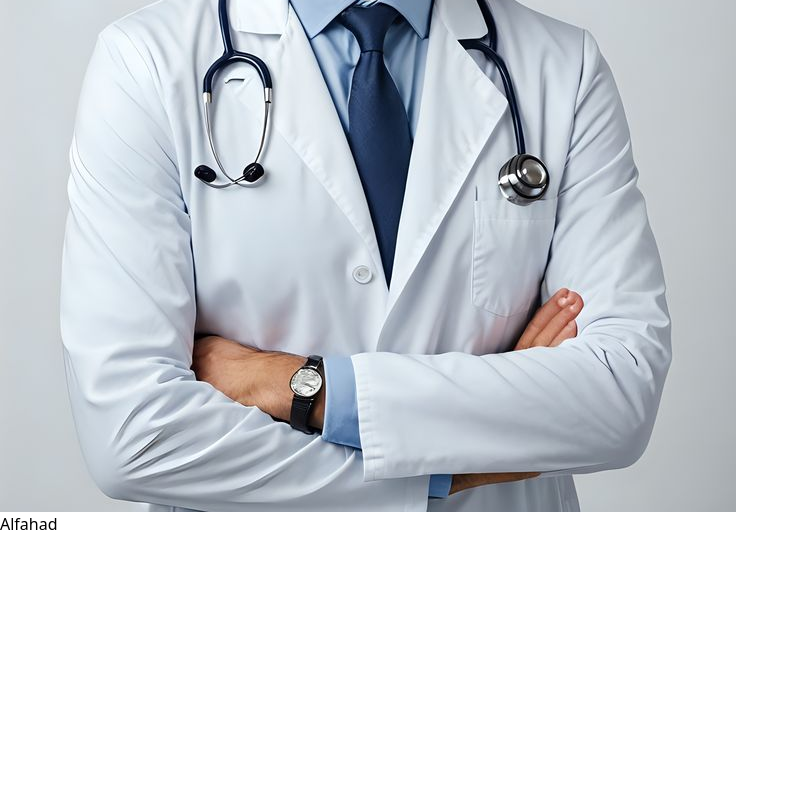
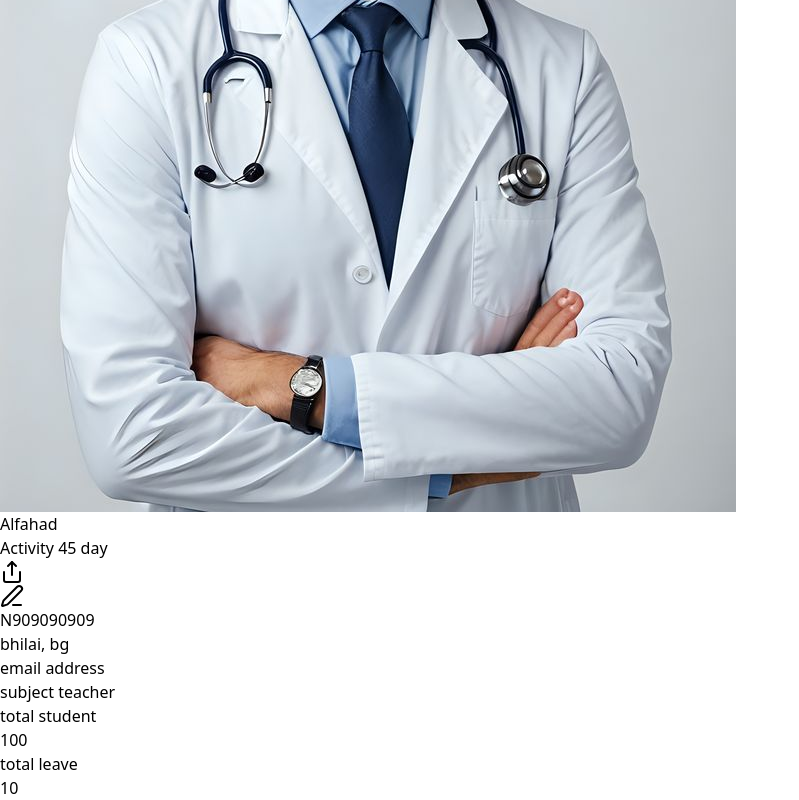
Before and after one commit to MDAlfahad/WorkBench, a React (Vite) app: page /teacher-dashboard in a window 1280 px wide. Shown: the part 1686-2486 px from the top of the page, without its empty margins (0-799 px from the left). Before the commit the page ends 2222 px from the top, so only its background shows below. Built offline with nearby package versions, Linux system fonts and the light colour scheme.

Commit message:
feat: refactor TeacherDashboard to improve component structure and add missing icons

```diff
--- a/src/components/pages/authPage/TeacherDashboard.jsx
+++ b/src/components/pages/authPage/TeacherDashboard.jsx
@@ -1,5 +1,14 @@
-import { Cog, NotebookPen, ReceiptText, User, Users, X } from "lucide-react";
-import React, { useState } from "react";
+import {
+  Cog,
+  NotebookPen,
+  PenLine,
+  ReceiptText,
+  Share,
+  User,
+  Users,
+  X,
+} from "lucide-react";
+import { useState } from "react";
 import Image from "../../../assets/doctor.jpg";
 
 const TeacherDashboard = () => {
@@ -25,8 +34,37 @@ const TeacherDashboard = () => {
             <img src={Image} alt="" className="w-full h-full object-cover " />
           </div>
           <div>
-            <h1>Alfahad</h1>
-            <p></p>
+            <div>
+              <div>
+                <h1>Alfahad</h1>
+                <p>Activity 45 day</p>
+              </div>
+              <div>
+                <Share />
+                <PenLine />
+              </div>
+            </div>
+            <div>
+              <div>
+                <p>N909090909</p>
+                <p>bhilai, bg</p>
+              </div>
+              <div>
+                <p>email address</p>
+                <p>subject teacher</p>
+              </div>
+            </div>
+          </div>
+          <div>
+            <div>
+              <p>total student</p>
+              <p>100</p>
+            </div>
+            <div>
+              <p>total leave</p>
+              <p>10</p>
+            </div>
+            <div></div>
           </div>
         </div>
       </div>
```
